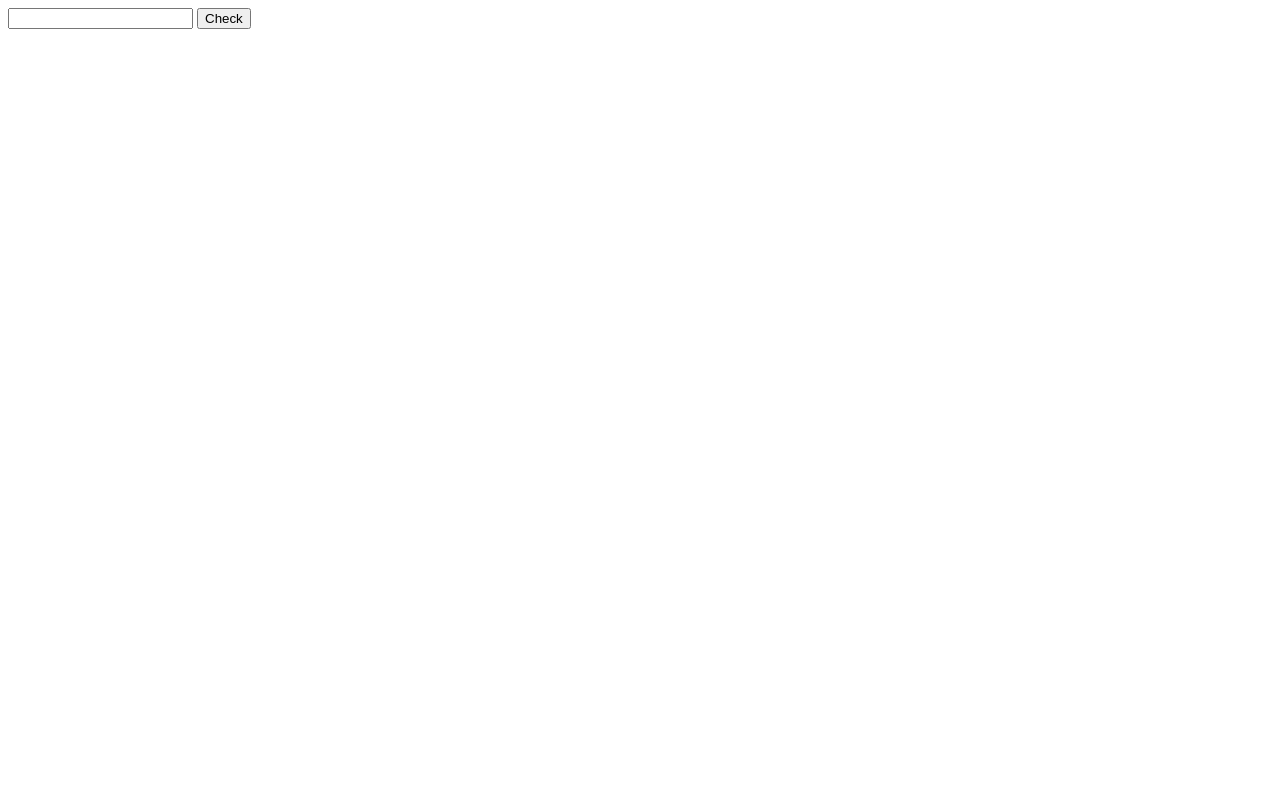
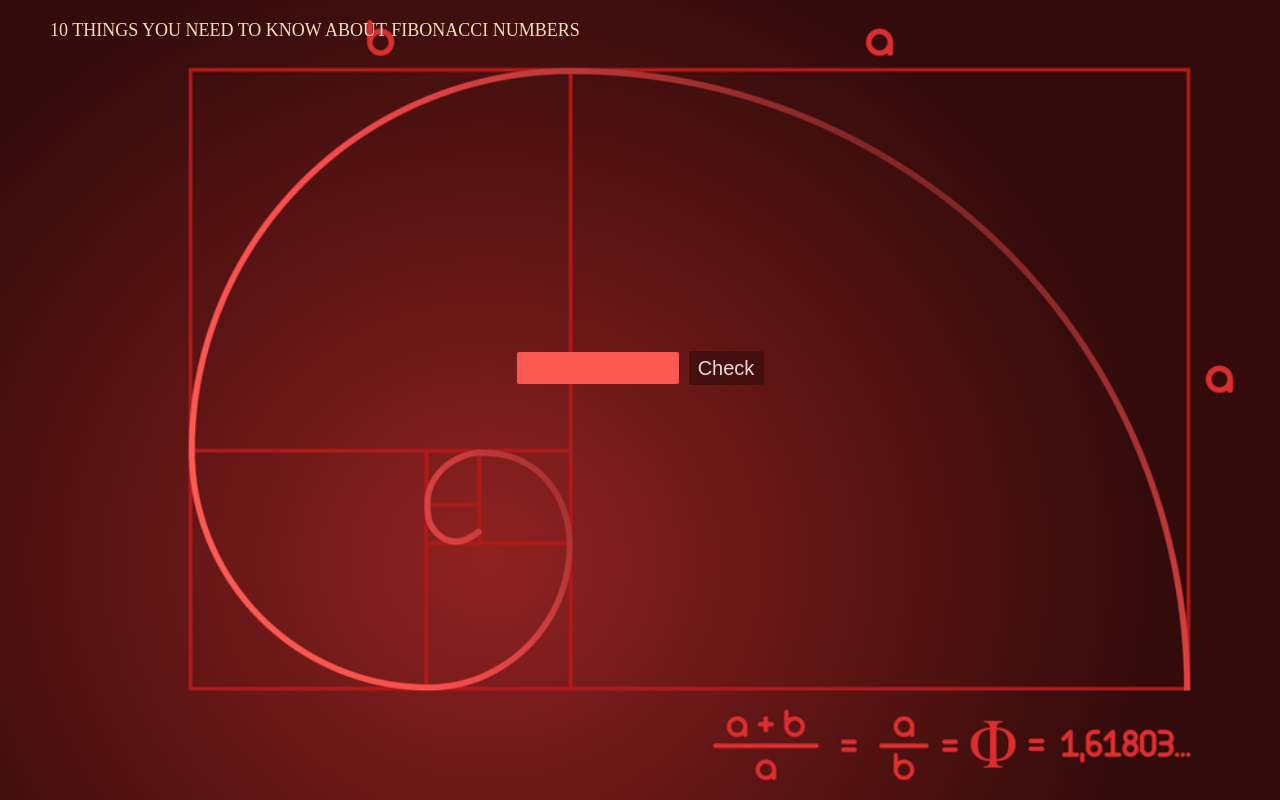
Before and after one commit to businan/fibonacci_number, a plain HTML site: page index.html in a window 1280 px wide. Drawn offline with Linux system fonts and the light colour scheme.

Commit message:
finished to project fibonacci

```diff
--- a/index.html
+++ b/index.html
@@ -4,16 +4,22 @@
 <head>
     <meta charset="UTF-8">
     <meta name="viewport" content="width=device-width, initial-scale=1.0">
+    <link rel="stylesheet" href="style.css">
     <title>Fibonacci Number</title>
 </head>
 
 <body>
+    <a href="http://www.fibonaccilifechart.com/blog/10-things-you-need-to-know-about-fibonacci-numbers" target="_blank">
+        10 THINGS YOU NEED TO KNOW ABOUT FIBONACCI NUMBERS</a>
     <div class="container">
-        <input type="number" name="number" id="fibonacci_number">
-        <button onclick="check();">Check</button>
+        <div class="main">
+            <input type="number" name="number" id="fibonacci_number">
+            <button onclick="check();reset();">Check</button>
+
+        </div>
         <p id="result"></p>
     </div>
-<script src="myScript.js"></script>
+    <script src="myScript.js"></script>
 </body>
 
 </html>
--- a/myScript.js
+++ b/myScript.js
@@ -1,20 +1,29 @@
-function check(){
+function check() {
     const number = document.getElementById("fibonacci_number").value;
-
+    console.log(Number.isInteger(+number))
+    if (number !== "") {
         let fibonacciArray = []
-    for(let i=0; i<parseInt(number)+2; i++){
-        if (fibonacciArray.length === 0){
+        for (let i = 0; i < parseInt(number) + 2; i++) {
+            if (fibonacciArray.length === 0) {
                 //console.log('array bos')
-            fibonacciArray[i]=0;
+                fibonacciArray[i] = 0;
                 //console.log("fibanacci aray 0  "+ fibonacciArray )
-        }else if(fibonacciArray.length === 1){
-            fibonacciArray[i]=1;
+            } else if (fibonacciArray.length === 1) {
+                fibonacciArray[i] = 1;
                 //console.log("fibanacci aray 1  "+ fibonacciArray )
-        }else{
-            fibonacciArray[i] = fibonacciArray[i-1]+fibonacciArray[i-2];
+            } else {
+                fibonacciArray[i] = fibonacciArray[i - 1] + fibonacciArray[i - 2];
                 //console.log("fibanacci aray  "+ fibonacciArray )
             }
         }
-    console.log(fibonacciArray[fibonacciArray.length-1])
-    document.getElementById('result').innerHTML = fibonacciArray[fibonacciArray.length-1];
+        console.log(fibonacciArray[fibonacciArray.length - 1])
+        let result = fibonacciArray[fibonacciArray.length - 1];
+        document.getElementById('result').innerHTML = "The " + number + " th fibonacci number is " + result;
+    } else {
+        document.getElementById("result").innerHTML = "Input field must be Entered...";
     }
+
+}
+function reset(){
+    document.getElementById('fibonacci_number').value = "";
+}
--- /dev/null
+++ b/sass/_main.scss
@@ -0,0 +1,71 @@
+body{
+    padding: 0;
+    margin: 0;
+    background: url("./image/fibonacci.png");
+    background-size: cover;
+    background-repeat: no-repeat;
+    background-attachment: fixed;
+    a{
+        color: wheat;
+        text-decoration: none;
+        position: fixed;
+        top: 20px;
+        left: 50px;
+        font-size: 18px;
+    }
+    a:hover{
+        color: white;
+    }
+    .container {
+        height: 100vh;
+        overflow-y: hidden;
+        display: flex;
+        flex-direction: column;
+        align-items: center;
+        justify-content: center;
+        .main {
+        display: flex;
+        align-items: center;
+        justify-content: center;
+            input {
+                height: 30px;
+                width: 150px;
+                margin-right: 10px;
+                font-size: 20px;
+                background-color: rgb(251,89,81);
+                border: none;
+                color: #e9d9d9;
+                padding-left: 10px;
+                border-radius: 2px;
+            }
+            input:focus{
+                outline: none;
+            }
+            button {
+                height: 34px;
+                width: 75px;
+                font-size: 20px;
+                text-align: center;
+                background-color: rgb(70,15,15);
+                color: #e9d9d9;
+                border-radius: 2px;
+                border: none;
+
+            }
+            button:hover{
+                background-color: white;
+                color: rgb(70,15,15);
+
+            }
+            button:focus{
+                outline: none;
+            }
+        }
+        p{
+            width: 40%;
+            font-size: 32px;
+            color: white;
+            text-align: center;
+        }
+    }
+}
--- /dev/null
+++ b/sass/style.scss
@@ -0,0 +1 @@
+@import "main";
```
Also changed, not shown: image/fibonacci.png (added), style.css (added), 1 other file. Lines whose indentation alone changed are shown as unchanged.
